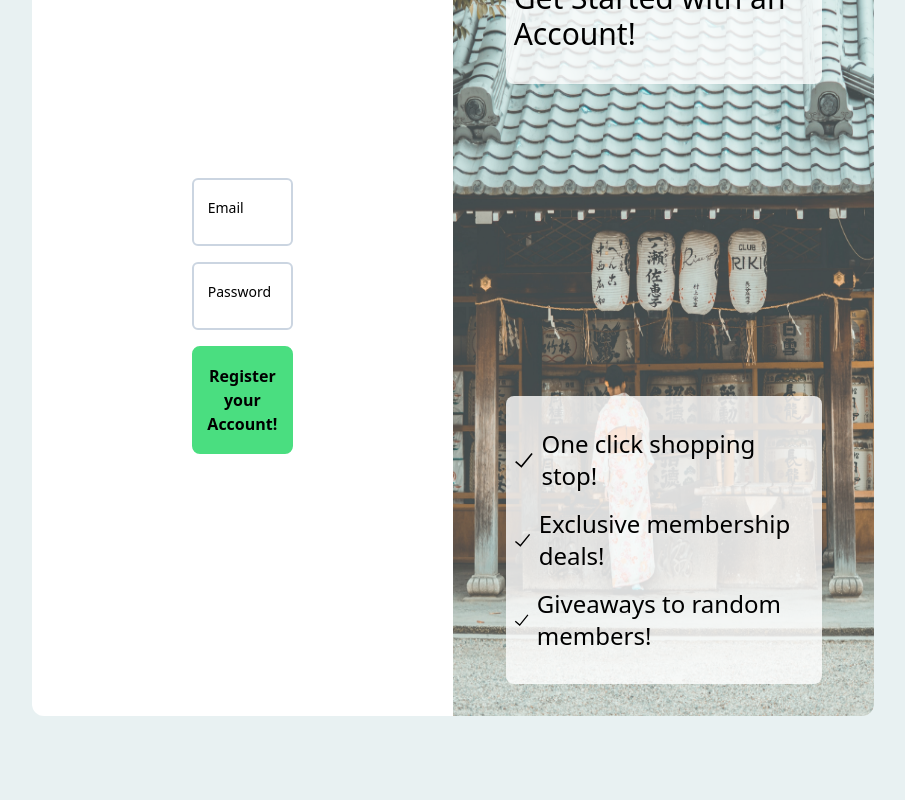
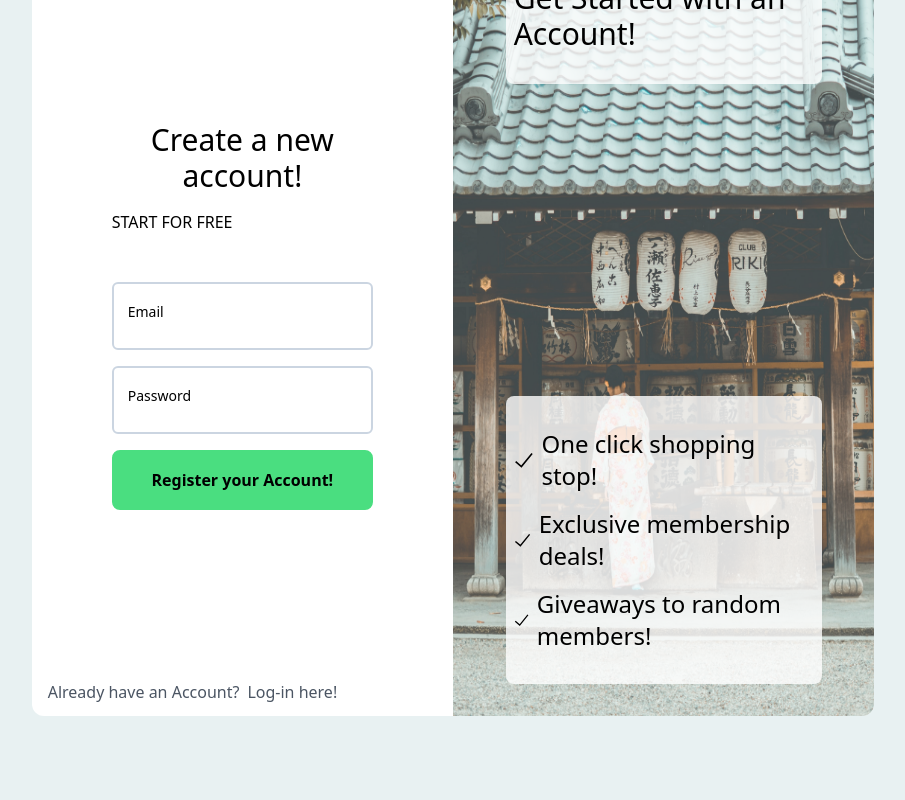
Before and after one commit to JasonMac123/market-place, a Next.js app: page /register in a window 1280 px wide. Shown: the part 300-1100 px from the top of the page, without its empty margins (187-1092 px from the left). Built offline with nearby package versions, Linux system fonts and the light colour scheme; no server answers.

Commit message:
Adds redirection and additional text

```diff
--- a/app/components/containers/RegisterContainer.tsx
+++ b/app/components/containers/RegisterContainer.tsx
@@ -5,6 +5,7 @@ import FormInput from "../Input/FormInput";
 import { FieldValues, SubmitHandler, useForm } from "react-hook-form";
 import { useRouter } from "next/navigation";
 import { toast } from "react-toastify";
+import { useCallback } from "react";
 
 const RegisterContainer = () => {
   const {
@@ -34,8 +35,16 @@ const RegisterContainer = () => {
     return router.push("/");
   };
 
+  const redirectLogin = useCallback(() => {
+    router.push("/login");
+  }, []);
+
   return (
-    <div className="w-1/2 px-40 space-y-4">
+    <div className="w-1/2 px-20 h-full space-y-4 relative flex flex-col items-center justify-center">
+      <div className="mb-8 space-y-4">
+        <h1 className="w-full text-center text-3xl">Create a new account!</h1>
+        <h2 className="text-md text-left w-full">START FOR FREE</h2>
+      </div>
       <FormInput
         id="email"
         type="email"
@@ -56,6 +65,15 @@ const RegisterContainer = () => {
         label={"Register your Account!"}
         onClick={handleSubmit(registerWithNative)}
       />
+      <div className="flex absolute bottom-3 left-4 gap-2 text-gray-600">
+        <h4>Already have an Account?</h4>
+        <h4
+          onClick={redirectLogin}
+          className="cursor-pointer hover:underline hover:text-gray-400 transition"
+        >
+          Log-in here!
+        </h4>
+      </div>
     </div>
   );
 };
```
